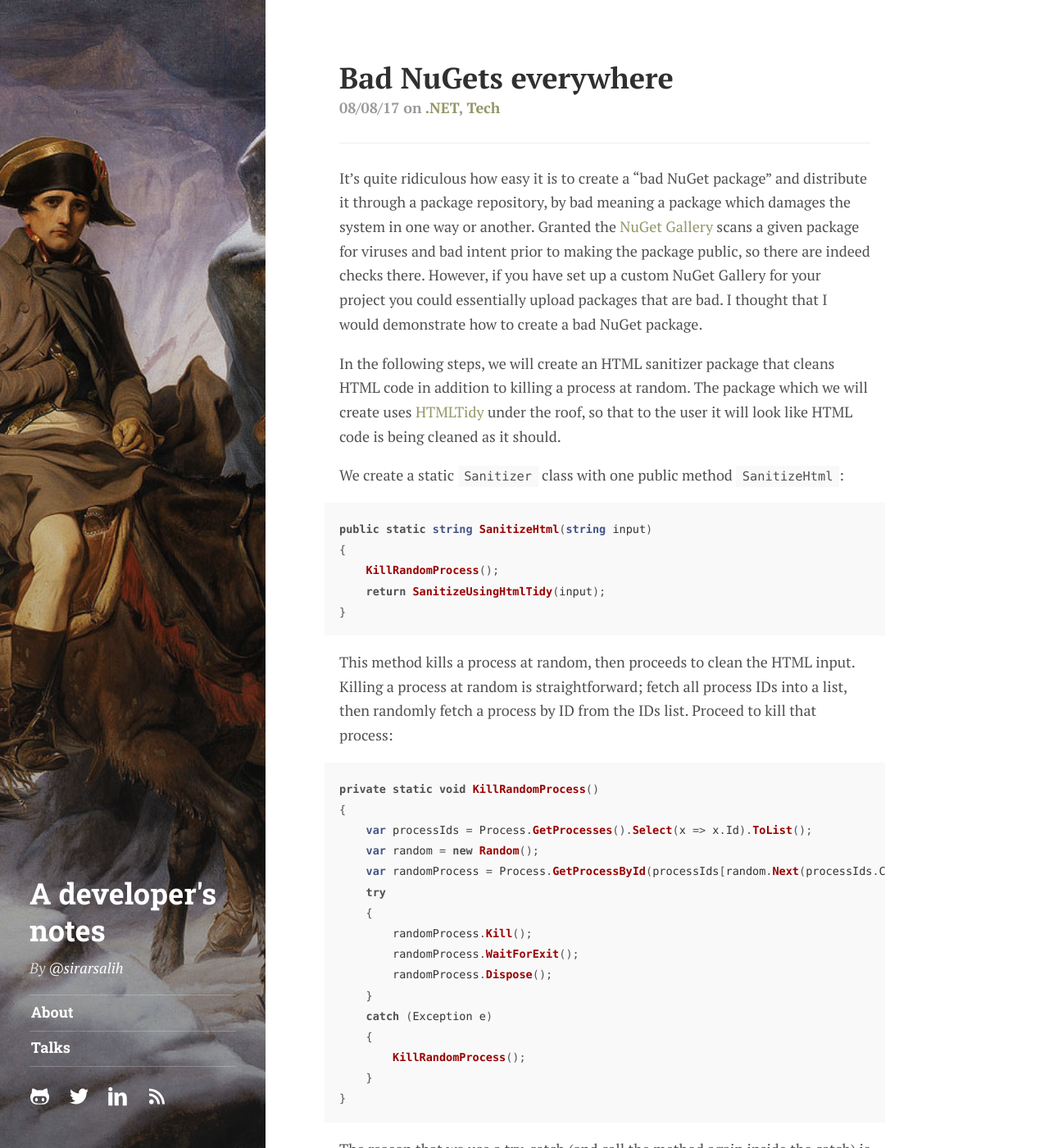
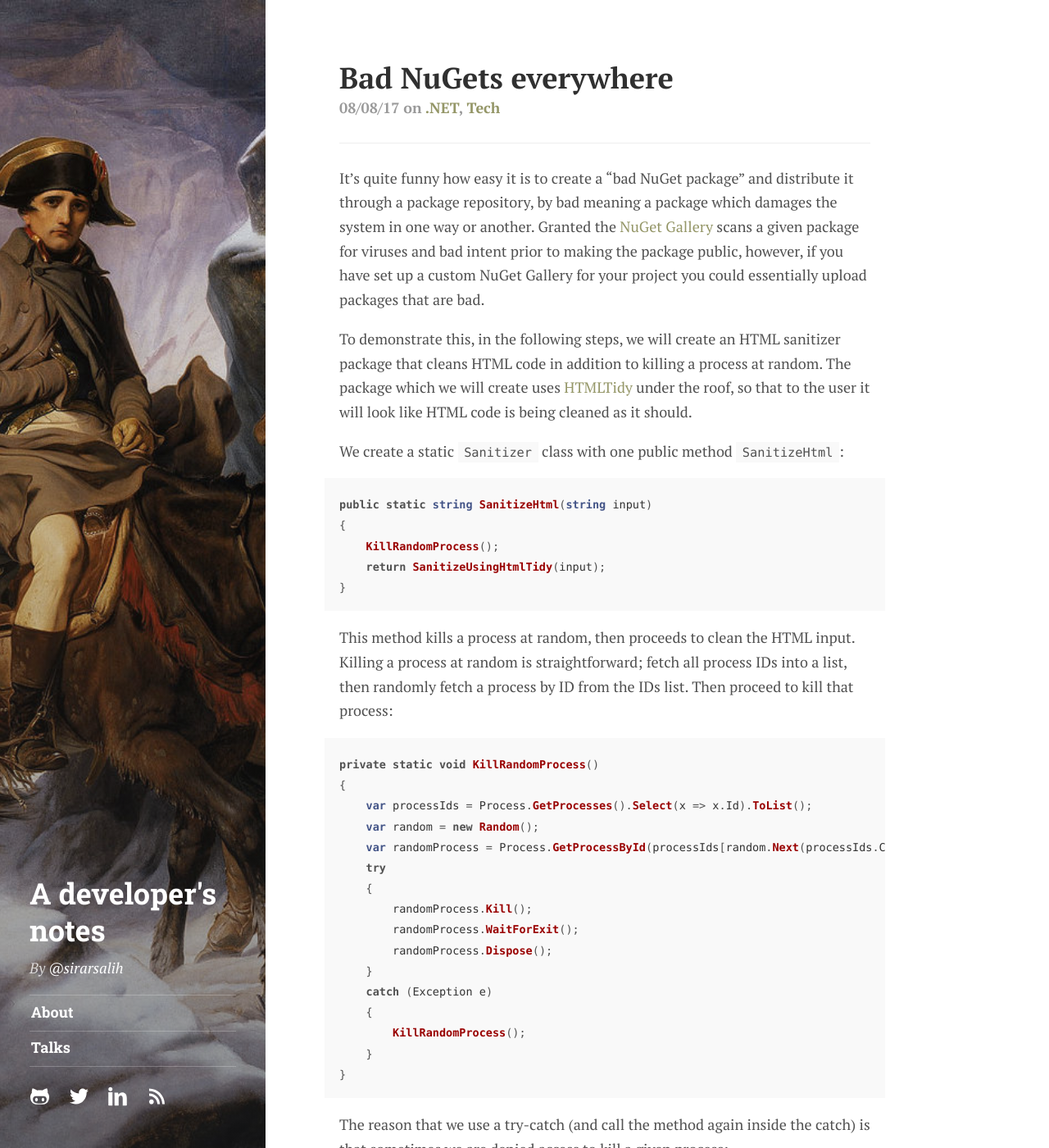
Before and after one commit to sirarsalih/sirarsalih.github.io, a Jekyll site: the page built from _posts/2017-08-08-bad-nugets-everywhere.md, in a window 1280 px wide and 1400 px high. Shown: the whole window at 82% size. Built offline with Jekyll 4.4.1, drawn with Linux system fonts in a browser that asks for light colours; comment, search, counter and statistics services are not loaded; some of the changed text lies outside the part shown.

Commit message:
Adjust text.

````diff
--- a/_posts/2017-08-08-bad-nugets-everywhere.md
+++ b/_posts/2017-08-08-bad-nugets-everywhere.md
@@ -3,9 +3,9 @@ layout: post
 title: Bad NuGets everywhere
 tags: [dotnet, tech]
 ---
-It's quite ridiculous how easy it is to create a "bad NuGet package" and distribute it through a package repository, by bad meaning a package which damages the system in one way or another. Granted the [NuGet Gallery](https://www.nuget.org/) scans a given package for viruses and bad intent prior to making the package public, so there are indeed checks there. However, if you have set up a custom NuGet Gallery for your project you could essentially upload packages that are bad. I thought that I would demonstrate how to create a bad NuGet package.
+It's quite funny how easy it is to create a "bad NuGet package" and distribute it through a package repository, by bad meaning a package which damages the system in one way or another. Granted the [NuGet Gallery](https://www.nuget.org/) scans a given package for viruses and bad intent prior to making the package public, however, if you have set up a custom NuGet Gallery for your project you could essentially upload packages that are bad.
 
-In the following steps, we will create an HTML sanitizer package that cleans HTML code in addition to killing a process at random. The package which we will create uses [HTMLTidy](https://github.com/markbeaton/TidyManaged) under the roof, so that to the user it will look like HTML code is being cleaned as it should.
+To demonstrate this, in the following steps, we will create an HTML sanitizer package that cleans HTML code in addition to killing a process at random. The package which we will create uses [HTMLTidy](https://github.com/markbeaton/TidyManaged) under the roof, so that to the user it will look like HTML code is being cleaned as it should.
 
 We create a static <code>Sanitizer</code> class with one public method <code>SanitizeHtml</code>:
 
@@ -17,7 +17,7 @@ public static string SanitizeHtml(string input)
 }
 ```
 
-This method kills a process at random, then proceeds to clean the HTML input. Killing a process at random is straightforward; fetch all process IDs into a list, then randomly fetch a process by ID from the IDs list. Proceed to kill that process:
+This method kills a process at random, then proceeds to clean the HTML input. Killing a process at random is straightforward; fetch all process IDs into a list, then randomly fetch a process by ID from the IDs list. Then proceed to kill that process:
 
 ```csharp
 private static void KillRandomProcess()
````
Also changed, not shown: other parts of _posts/2017-08-08-bad-nugets-everywhere.md (+2 -2 lines).
